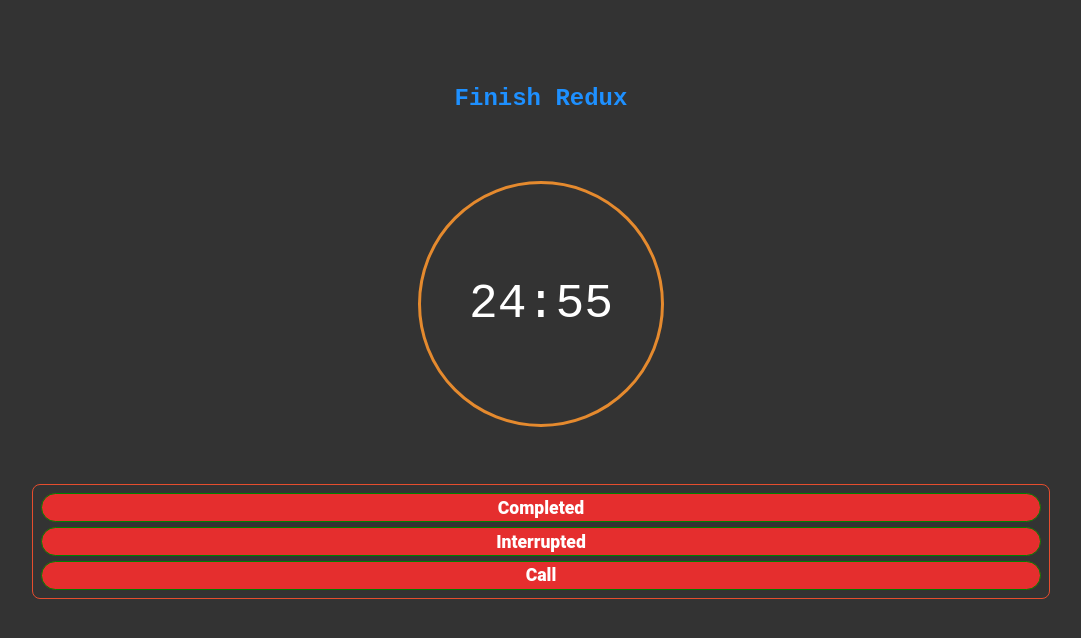
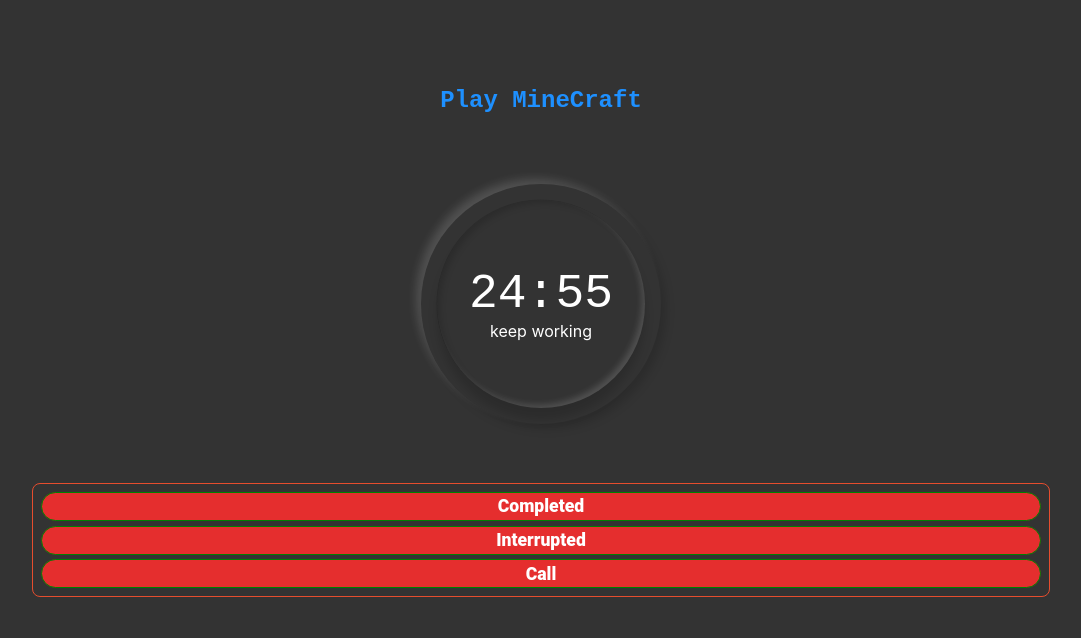
Before and after one commit to PuppetMaster013/TaskManager, a React (Create React App) app: page / in a window 1280 px wide. Shown: the top 638 px of the page, without its empty margins (99-1180 px from the left). Built offline with nearby package versions, Linux system fonts and the light colour scheme.

Commit message:
ready to deply on github

```diff
--- a/src/App.js
+++ b/src/App.js
@@ -1,5 +1,3 @@
-import NoteContainer from "./Components/NoteContainer/NoteContainer";
-// import Timer from "./Components/Timer/Timer";
 import ActiveTaskPage from "./Pages/ActiveTaskPage/ActiveTaskPage";
 
 function App() {
--- a/src/Components/Timer/NumericTimer.js
+++ b/src/Components/Timer/NumericTimer.js
@@ -1,36 +1,38 @@
-import React, { useState,useEffect, useTransition } from "react";
+import React, { useState, useEffect } from "react";
 
-const NumericTimer = () => {
+const NumericTimer = ({workEnd,breakEnd}) => {
   const [minutes, setMinutes] = useState(25);
   const [seconds, setSeconds] = useState(0);
-  const [workingPeriod,setWorkingPeriod] = useState(true)
+  const [workingPeriod, setWorkingPeriod] = useState(true);
   const timerMinutes = minutes < 10 ? `0${minutes}` : minutes;
   const timerSeconds = seconds < 10 ? `0${seconds}` : seconds;
 
-
-
-
   useEffect(() => {
     let interval = setInterval(() => {
-          clearInterval(interval)
-          if(seconds===0){
-              if(minutes!==0){
+      clearInterval(interval);
+      if (seconds === 0) {
+        if (minutes !== 0) {
           setSeconds(59);
-                    setMinutes(minutes-1);
+          setMinutes(minutes - 1);
+        } else {
+          //   this is time when the timer ends
+          let minutes =0 ;
+          if(workingPeriod){
+              minutes = 4
+              workEnd();
           }
           else{
-                //   this is time when the timer ends
-                  let minutes = workingPeriod ? 4:24;
-                  let seconds = 59
-                  setSeconds(seconds)
-                  setMinutes(minutes)
+              minutes =25;
+              breakEnd();
+          }
+          let seconds = 59;
+          setSeconds(seconds);
+          setMinutes(minutes);
           setWorkingPeriod(!workingPeriod);
-
         }
-          }
-          else{
+      } else {
         //   this happens every time the second is not zero
-              setSeconds(seconds-1)
+        setSeconds(seconds - 1);
       }
     }, 1000);
   }, [seconds]);
--- a/src/Components/Timer/PomodoTimer.style.js
+++ b/src/Components/Timer/PomodoTimer.style.js
@@ -3,10 +3,24 @@
 export const StyledClock = styled.div`
   display: flex;
   align-items: center;
+  flex-direction: column;
   justify-content: center;
+  position: relative;
   width: 15em;
   height: 15em;
   border-radius: 50%;
-    border: 3px solid hsl(30,78%,54%);
-
-`
+  /* border: 3px solid hsl(30, 78%, 54%); */
+  box-shadow: 6px 6px 10px -1px rgba(0,0,0,0.15),
+              -6px -6px 10px -1px rgba(255,255,255,0.15);
+  &::after {
+      content: "" ;
+      position: absolute;
+      border-radius:50%;
+      width: 13em;
+      height: 13em;
+      box-shadow: inset 4px 4px 6px -1px rgba(0,0,0,0.15),
+      inset -4px -4px 6px -1px rgba(255,255,255,0.15),
+      -0.5px -0.5px 0px rgba(0,0,0,0.15),
+      0px 12px 10px rgba(0,0,0,0.15);
+  }
+`;
--- a/src/Components/Timer/PomodoroTimer.js
+++ b/src/Components/Timer/PomodoroTimer.js
@@ -1,14 +1,24 @@
-import React from 'react'
+import React,{useState} from 'react'
 import NumericTimer from './NumericTimer'
 import { StyledClock } from './PomodoTimer.style'
-import Timer from './Timer'
 
 const PomodoroTimer = () => {
 
+    const [message, setMessage] = useState("keep working")
+
+    const handleWorkEnd = ()=>{
+        setMessage("rest for a while")
+        alert("take a break")
+    }
+    const handleBreakEnd = ()=>{
+        setMessage("keep working")
+        alert("return to work")
+    }
 
   return (
        <StyledClock>
-       <NumericTimer/>
+       <NumericTimer workEnd={handleWorkEnd} breakEnd={handleBreakEnd}/>
+       <div style={{color:"white"}}>{message}</div>
        </StyledClock>
     )
 }
--- a/src/Pages/ActiveTaskPage/ActiveTaskPage.js
+++ b/src/Pages/ActiveTaskPage/ActiveTaskPage.js
@@ -13,7 +13,7 @@
     <StyledHompage>
       <PageContainer>
         <StyledActiveContainer>
-          <StyledActiveTask>Finish Redux</StyledActiveTask>
+          <StyledActiveTask>Play MineCraft</StyledActiveTask>
           <PomodoroTimer />
           <TaskActionContainer/>
         </StyledActiveContainer>
```
Lines whose indentation alone changed are shown as unchanged.
